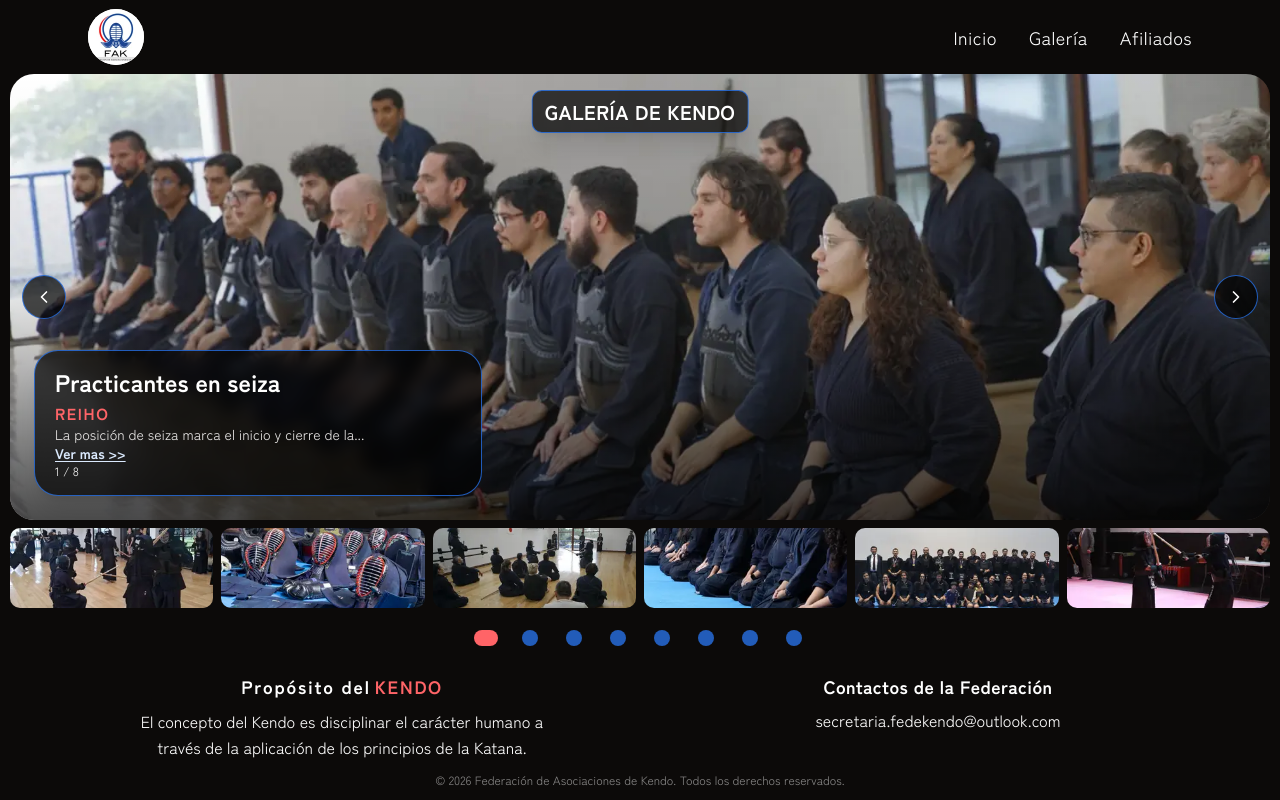
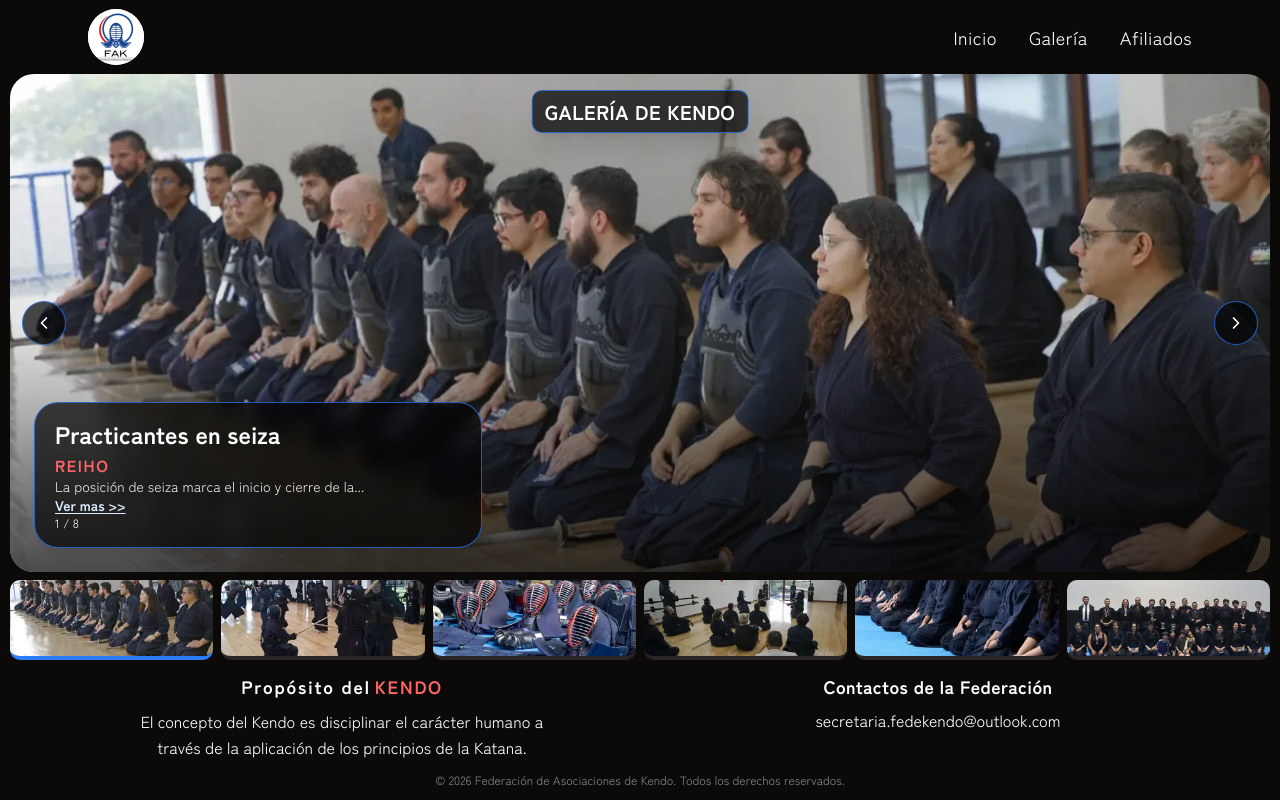
Before and after one commit to AndMad404/FederacionDeKendo, a React (Vite) app: page /galeria in a window 1280 px wide. Built offline with nearby package versions, Linux system fonts and the light colour scheme.

Commit message:
eliminacion de dots

```diff
--- a/src/app/components/GallerySection.tsx
+++ b/src/app/components/GallerySection.tsx
@@ -1,22 +1,13 @@
 import { FeaturedImage } from "./gallery/FeaturedImage";
-import { GalleryDots } from "./gallery/GalleryDots";
 import { GalleryThumbnails } from "./gallery/GalleryThumbnails";
 import { GALLERY_IMAGES } from "../data/gallery";
 import { useCarousel } from "../hooks/useCarousel";
 import { useGalleryLightbox } from "../hooks/useGalleryLightbox";
-import { useSwipeNavigation } from "../hooks/useSwipeNavigation";
 import { Lightbox } from "./Lightbox";
 import { PageTitle } from "./PageTitle";
 
-const THUMBS_COUNT = 6;
-
 export function GallerySection() {
   const { index, prev, next, goTo } = useCarousel(GALLERY_IMAGES.length);
-  const { consumeSwipe, swipeHandlers } = useSwipeNavigation({
-    onSwipeLeft: next,
-    onSwipeRight: prev,
-    allowInteractiveTargets: true,
-  });
   const {
     closeLightbox,
     lightboxIndex,
@@ -28,11 +19,6 @@ export function GallerySection() {
   } = useGalleryLightbox(GALLERY_IMAGES);
 
   const featured = GALLERY_IMAGES[index];
-  const thumbs = Array.from(
-    { length: THUMBS_COUNT },
-    (_, offset) => GALLERY_IMAGES[(index + 1 + offset) % GALLERY_IMAGES.length],
-  );
-
   return (
     <section
       aria-labelledby="gallery-title"
@@ -64,29 +50,11 @@ export function GallerySection() {
               onSwipeNext={next}
             />
 
-            <div
-              className="flex touch-pan-y flex-col gap-2 land-sm:gap-1"
-              onClickCapture={(event) => {
-                if (!consumeSwipe()) return;
-
-                event.preventDefault();
-                event.stopPropagation();
-              }}
-              {...swipeHandlers}
-            >
-              <GalleryThumbnails
-                images={thumbs}
-                onSelect={(thumbIndex) =>
-                  goTo((index + 1 + thumbIndex) % GALLERY_IMAGES.length)
-                }
-              />
-
-              <GalleryDots
-                images={GALLERY_IMAGES}
-                activeIndex={index}
-                onSelect={goTo}
-              />
-            </div>
+            <GalleryThumbnails
+              images={GALLERY_IMAGES}
+              activeIndex={index}
+              onSelect={goTo}
+            />
           </div>
         </div>
       </div>
--- a/src/app/components/gallery/GalleryDots.tsx
+++ /dev/null
@@ -1,44 +0,0 @@
-import type { GalleryImage } from "../../types";
-import { focusRingClass } from "../../styles/shared";
-
-interface GalleryDotsProps {
-  images: GalleryImage[];
-  activeIndex: number;
-  onSelect: (index: number) => void;
-}
-
-export function GalleryDots({
-  images,
-  activeIndex,
-  onSelect,
-}: GalleryDotsProps) {
-  return (
-    <div
-      role="group"
-      aria-label="Selector de imágenes de galería"
-      className="min-h-11 overflow-x-auto land-sm:hidden"
-    >
-      <div className="mx-auto flex w-max items-center justify-center">
-        {images.map((image, index) => (
-          <button
-            type="button"
-            aria-label={`Ver imagen ${index + 1} de ${images.length}`}
-            aria-current={index === activeIndex ? "true" : undefined}
-            key={image.id}
-            onClick={() => onSelect(index)}
-            className={`group grid size-11 shrink-0 place-items-center rounded-full ${focusRingClass}`}
-          >
-            <span
-              aria-hidden="true"
-              className={`rounded-full transition-all duration-300 ${
-                index === activeIndex
-                  ? "h-3 w-5 bg-site-accent sm:h-4 sm:w-6"
-                  : "size-3 bg-site-action/70 group-hover:bg-site-action-soft/80 sm:size-4"
-              }`}
-            />
-          </button>
-        ))}
-      </div>
-    </div>
-  );
-}
--- a/src/app/components/gallery/GalleryThumbnails.tsx
+++ b/src/app/components/gallery/GalleryThumbnails.tsx
@@ -1,3 +1,4 @@
+import { useEffect, useRef } from "react";
 import type { GalleryImage } from "../../types";
 import { focusRingClass } from "../../styles/shared";
 
@@ -5,16 +6,22 @@ const THUMBNAIL_SIZES = "(min-width: 768px) 168px, 17vw";
 
 interface ThumbnailProps {
   image: GalleryImage;
+  isActive: boolean;
+  buttonRef: (node: HTMLButtonElement | null) => void;
   onClick: () => void;
 }
 
-function Thumbnail({ image, onClick }: ThumbnailProps) {
+function Thumbnail({ image, isActive, buttonRef, onClick }: ThumbnailProps) {
   return (
     <button
+      ref={buttonRef}
       type="button"
       aria-label={`Ver imagen: ${image.title}`}
+      aria-current={isActive ? "true" : undefined}
       onClick={onClick}
-      className={`group relative aspect-[4/3] h-full w-full cursor-pointer overflow-hidden rounded-lg bg-site-media ${focusRingClass}`}
+      className={`group relative aspect-[4/3] h-full w-full cursor-pointer overflow-hidden rounded-lg border-b-4 bg-site-media transition-colors duration-300 hover:border-site-accent ${
+        isActive ? "border-site-action" : "border-transparent"
+      } ${focusRingClass}`}
     >
       <img
         src={image.thumbnailSrc}
@@ -34,23 +41,61 @@ function Thumbnail({ image, onClick }: ThumbnailProps) {
 
 interface GalleryThumbnailsProps {
   images: GalleryImage[];
+  activeIndex: number;
   onSelect: (index: number) => void;
 }
 
 export function GalleryThumbnails({
   images,
+  activeIndex,
   onSelect,
 }: GalleryThumbnailsProps) {
+  const stripRef = useRef<HTMLDivElement | null>(null);
+  const buttonRefs = useRef<Array<HTMLButtonElement | null>>([]);
+  const previousActiveIndexRef = useRef(activeIndex);
+
+  useEffect(() => {
+    const strip = stripRef.current;
+    const activeButton = buttonRefs.current[activeIndex];
+    if (!strip || !activeButton) return;
+
+    const previousIndex = previousActiveIndexRef.current;
+    previousActiveIndexRef.current = activeIndex;
+    if (previousIndex === activeIndex) return;
+
+    const lastIndex = images.length - 1;
+    if (previousIndex === lastIndex && activeIndex === 0) {
+      strip.scrollTo({ left: 0 });
+      return;
+    }
+
+    if (previousIndex === 0 && activeIndex === lastIndex) {
+      strip.scrollTo({ left: strip.scrollWidth - strip.clientWidth });
+      return;
+    }
+
+    const columnGap = Number.parseFloat(getComputedStyle(strip).columnGap) || 0;
+    const step = activeButton.getBoundingClientRect().width + columnGap;
+    const direction = activeIndex > previousIndex ? 1 : -1;
+
+    strip.scrollBy({ left: direction * step });
+  }, [activeIndex, images.length]);
+
   return (
     <div
+      ref={stripRef}
       role="group"
       aria-label="Miniaturas de galería"
-      className="grid h-14 grid-cols-6 gap-1.5 sm:h-16 sm:gap-2 md:h-20 land-sm:hidden"
+      className="grid h-14 scroll-smooth grid-flow-col auto-cols-[17%] gap-1.5 overflow-x-auto overscroll-x-contain [-ms-overflow-style:none] [scrollbar-width:none] [&::-webkit-scrollbar]:hidden motion-reduce:scroll-auto sm:h-16 sm:auto-cols-[calc((100%_-_2.5rem)_/_6)] sm:gap-2 md:h-20 land-sm:hidden"
     >
       {images.map((image, index) => (
         <Thumbnail
           key={image.id}
           image={image}
+          isActive={index === activeIndex}
+          buttonRef={(node) => {
+            buttonRefs.current[index] = node;
+          }}
           onClick={() => onSelect(index)}
         />
       ))}
--- a/src/app/hooks/useSwipeNavigation.ts
+++ b/src/app/hooks/useSwipeNavigation.ts
@@ -4,7 +4,6 @@ interface SwipeNavigationOptions {
   onSwipeLeft: () => void;
   onSwipeRight: () => void;
   threshold?: number;
-  allowInteractiveTargets?: boolean;
 }
 
 interface SwipeStart {
@@ -20,7 +19,6 @@ export function useSwipeNavigation({
   onSwipeLeft,
   onSwipeRight,
   threshold = defaultThreshold,
-  allowInteractiveTargets = false,
 }: SwipeNavigationOptions) {
   const startRef = useRef<SwipeStart | null>(null);
   const didSwipeRef = useRef(false);
@@ -30,7 +28,6 @@ export function useSwipeNavigation({
     const target = event.target as HTMLElement;
 
     if (
-      !allowInteractiveTargets &&
       target !== event.currentTarget &&
       target.closest(interactiveSelector)
     ) {
@@ -44,7 +41,7 @@ export function useSwipeNavigation({
     };
     didSwipeRef.current = false;
     event.currentTarget.setPointerCapture(event.pointerId);
-  }, [allowInteractiveTargets]);
+  }, []);
 
   const onPointerUp = useCallback(
     (event: ReactPointerEvent<HTMLElement>) => {
```
